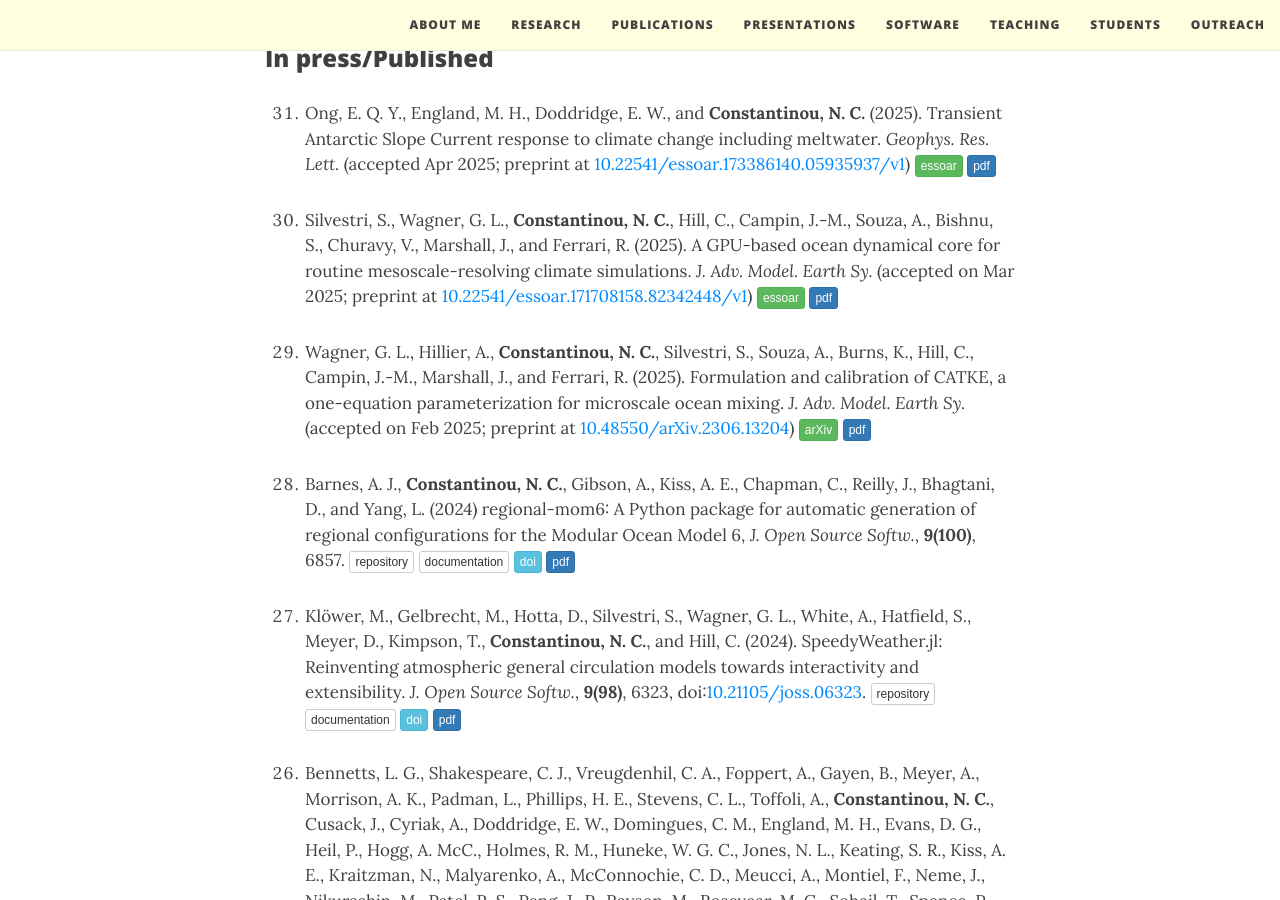
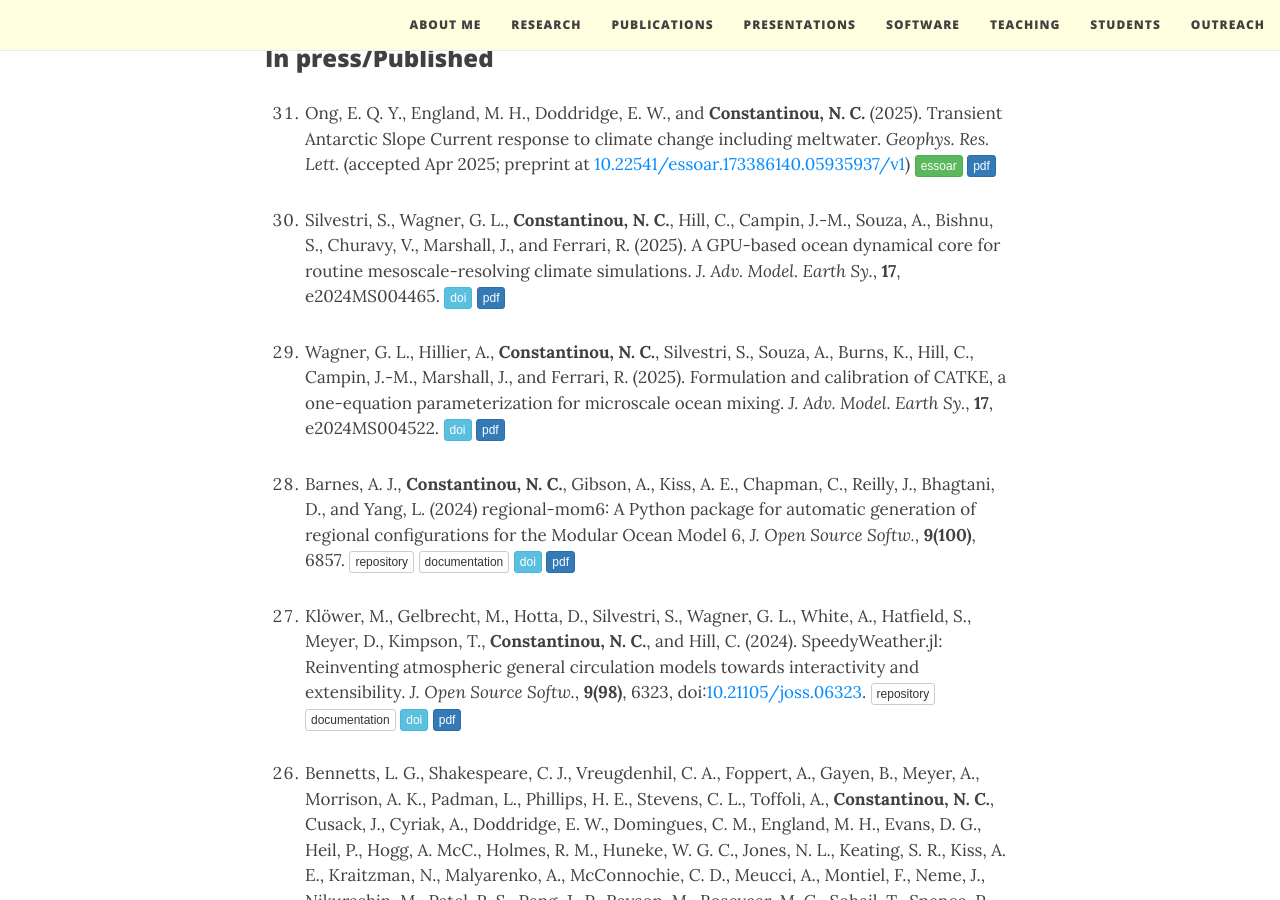
Before and after one commit to navidcy/navidcy.github.io, a Jekyll site: the page built from publications.md, in a window 1280 px wide and 900 px high, scrolled down 1239 px. Built offline with Jekyll 4.4.1, drawn with Linux system fonts in a browser that asks for light colours; nearby versions of some CDN libraries; comment, search, counter and statistics services are not loaded.

Commit message:
add catke and gpu-mesoscale papers

```diff
--- a/publications.md
+++ b/publications.md
@@ -39,10 +39,10 @@ title: Publications
 0. Ong, E. Q. Y., England, M. H., Doddridge, E. W., and **Constantinou, N. C.** (2025). Transient Antarctic Slope Current response to climate change including meltwater. _Geophys. Res. Lett._ (accepted Apr 2025; preprint at [10.22541/essoar.173386140.05935937/v1](https://doi.org/10.22541/essoar.173386140.05935937/v1){:target="_blank"}) [<span class="btn btn-success btn-xs{{end}}" style="font-family:sans-serif;">essoar</span>](https://doi.org/10.22541/essoar.173386140.05935937/v1){:target="_blank"} [<span class="btn btn-primary btn-xs{{end}}" style="font-family:sans-serif;">pdf</span>][asc-meltwater]
 
 
-0. Silvestri, S., Wagner, G. L., **Constantinou, N. C.**, Hill, C., Campin, J.-M., Souza, A., Bishnu, S., Churavy, V., Marshall, J., and Ferrari, R. (2025). A GPU-based ocean dynamical core for routine mesoscale-resolving climate simulations. _J. Adv. Model. Earth Sy._ (accepted on Mar 2025; preprint at [10.22541/essoar.171708158.82342448/v1](https://doi.org/10.22541/essoar.171708158.82342448/v1){:target="_blank"}) [<span class="btn btn-success btn-xs{{end}}" style="font-family:sans-serif;">essoar</span>](https://doi.org/10.22541/essoar.171708158.82342448/v1){:target="_blank"} [<span class="btn btn-primary btn-xs{{end}}" style="font-family:sans-serif;">pdf</span>][mesoscale-gpu-dycore]
+0. Silvestri, S., Wagner, G. L., **Constantinou, N. C.**, Hill, C., Campin, J.-M., Souza, A., Bishnu, S., Churavy, V., Marshall, J., and Ferrari, R. (2025). A GPU-based ocean dynamical core for routine mesoscale-resolving climate simulations. _J. Adv. Model. Earth Sy._, **17**, e2024MS004465. [<span class="btn btn-info btn-xs{{end}}" style="font-family:sans-serif;">doi</span>][mesoscale-gpu-dycore-doi]{:target="_blank"} [<span class="btn btn-primary btn-xs{{end}}" style="font-family:sans-serif;">pdf</span>][mesoscale-gpu-dycore] <span align="right" class='altmetric-embed' data-badge-type="2" data-condensed="true" data-hide-less-than="2" data-doi="10.1029/2024MS004465"></span><br/>
 
 
-0. Wagner, G. L., Hillier, A., **Constantinou, N. C.**, Silvestri, S., Souza, A., Burns, K., Hill, C., Campin, J.-M., Marshall, J., and Ferrari, R. (2025). Formulation and calibration of CATKE, a one-equation parameterization for microscale ocean mixing. _J. Adv. Model. Earth Sy._ (accepted on Feb 2025; preprint at [10.48550/arXiv.2306.13204](https://doi.org/10.48550/arXiv.2306.13204){:target="_blank"}) [<span class="btn btn-success btn-xs{{end}}" style="font-family:sans-serif;">arXiv</span>][arXiv:2306.13204]{:target="_blank"} [<span class="btn btn-primary btn-xs{{end}}" style="font-family:sans-serif;">pdf</span>][catke-physics]
+0. Wagner, G. L., Hillier, A., **Constantinou, N. C.**, Silvestri, S., Souza, A., Burns, K., Hill, C., Campin, J.-M., Marshall, J., and Ferrari, R. (2025). Formulation and calibration of CATKE, a one-equation parameterization for microscale ocean mixing. _J. Adv. Model. Earth Sy._, **17**, e2024MS004522. [<span class="btn btn-info btn-xs{{end}}" style="font-family:sans-serif;">doi</span>][catke-physics-doi]{:target="_blank"} [<span class="btn btn-primary btn-xs{{end}}" style="font-family:sans-serif;">pdf</span>][catke-physics] <span align="right" class='altmetric-embed' data-badge-type="2" data-condensed="true" data-hide-less-than="2" data-doi="10.1029/2024MS004522"></span><br/>
 
 
 0. Barnes, A. J., **Constantinou, N. C.**, Gibson, A., Kiss, A. E., Chapman, C., Reilly, J., Bhagtani, D., and Yang, L. (2024) regional-mom6: A Python package for automatic generation of regional configurations for the Modular Ocean Model 6, _J. Open Source Softw._, **9(100)**, 6857. [<span class="btn btn-default btn-xs{{end}}" style="font-family:sans-serif;">repository</span>][regional-mom6-repo]{:target="_blank"} [<span class="btn btn-default btn-xs{{end}}" style="font-family:sans-serif;">documentation</span>][regional-mom6-docs]{:target="_blank"} [<span class="btn btn-info btn-xs{{end}}" style="font-family:sans-serif;">doi</span>][regional-mom6-doi]{:target="_blank"} [<span class="btn btn-primary btn-xs{{end}}" style="font-family:sans-serif;">pdf</span>][regional-mom6] <span align="right" class='altmetric-embed' data-badge-type="2" data-condensed="true" data-hide-less-than="2" data-doi="10.21105/joss.06857"></span><br/>
@@ -252,6 +252,8 @@ Selection of press coverage: [<span class="btn btn-default btn-xs{{end}}" style=
 [wallturbulencebrief]: WallTurbulenceEnergyExtraction.pdf
 [wallturbulencebrief-url]: https://ctr.stanford.edu/annual-research-briefs-2018
 
+[mesoscale-gpu-dycore-doi]: https://doi.org/10.1029/2024MS004465
+[catke-physics-doi]: https://doi.org/10.1029/2024MS004522
 [regional-mom6-doi]: https://doi.org/10.21105/joss.06857
 [weno-ILES-doi]: https://doi.org/10.1029/2023MS004130
 [review-multiscale-SO-doi]: https://doi.org/10.1029/2022RG000781
```
Also changed, not shown: aboutme.md (+1 -1 lines).
